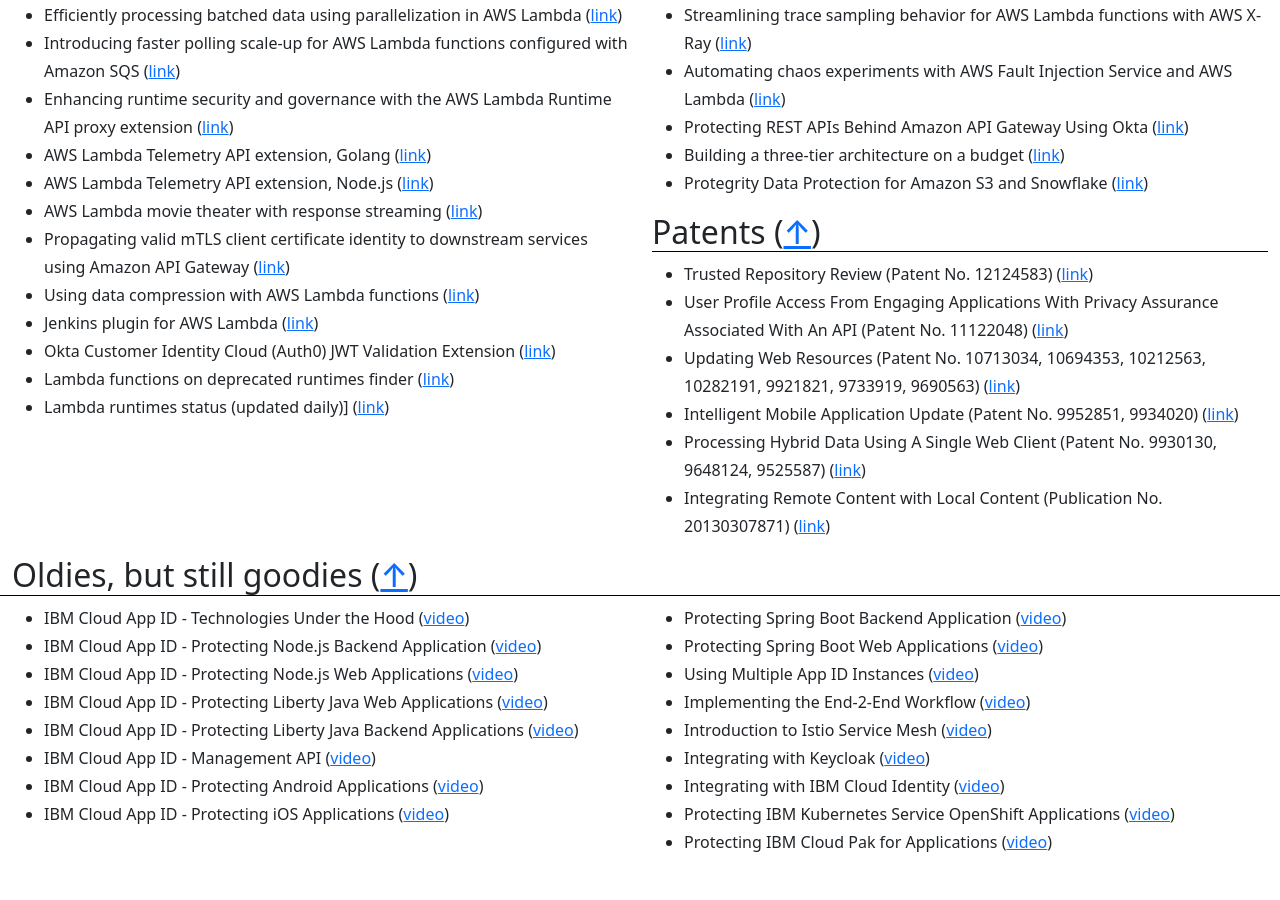
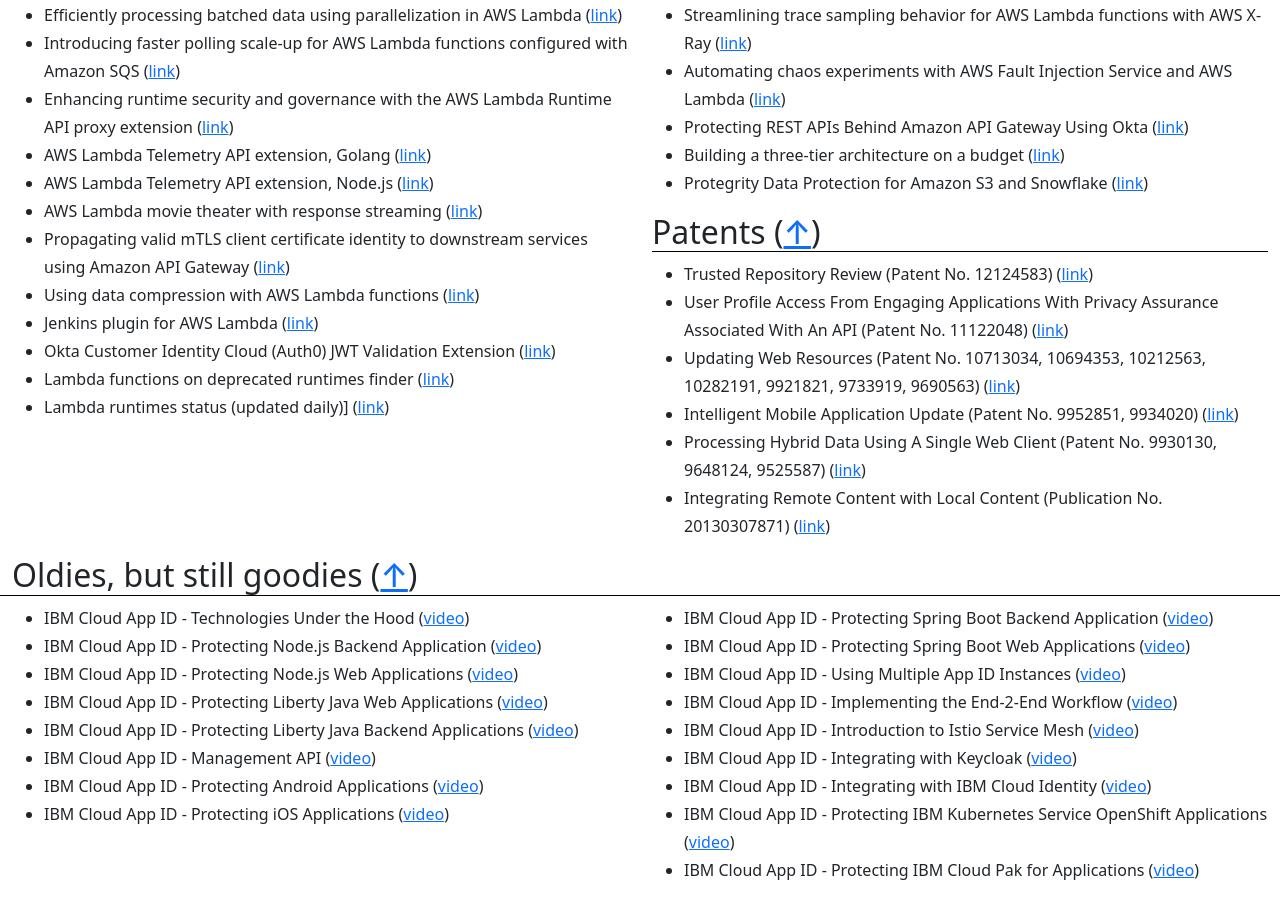
Before and after one commit to aal80/whoami, a Jekyll site: the page built from index.md, in a window 1280 px wide and 900 px high, scrolled down 1808 px. Built offline with Jekyll 4.4.1, drawn with Linux system fonts in a browser that asks for light colours; before the commit the page ends 2680 px from its top, so only the background shows below that.

Commit message:
Update oldies2.md

```diff
--- a/_includes/oldies2.md
+++ b/_includes/oldies2.md
@@ -1,9 +1,9 @@
-- Protecting Spring Boot Backend Application ([video](https://youtu.be/roQ4mKJBOqg))
-- Protecting Spring Boot Web Applications ([video](https://youtu.be/EZWl1ij3dAE))
-- Using Multiple App ID Instances ([video](https://youtu.be/eBja7PuJKzg))
-- Implementing the End-2-End Workflow ([video](https://youtu.be/tBOFG4-DQbg))
-- Introduction to Istio Service Mesh ([video](https://youtu.be/DCZkebv3VxA))
-- Integrating with Keycloak ([video](https://youtu.be/DOVlmNp4g-c))
-- Integrating with IBM Cloud Identity ([video](https://youtu.be/iXapdpVgycA))
-- Protecting IBM Kubernetes Service OpenShift Applications ([video](https://youtu.be/sqGS7naTkoU))
-- Protecting IBM Cloud Pak for Applications ([video](https://youtu.be/Z51gAlDJmRk))
+- IBM Cloud App ID - Protecting Spring Boot Backend Application ([video](https://youtu.be/roQ4mKJBOqg))
+- IBM Cloud App ID - Protecting Spring Boot Web Applications ([video](https://youtu.be/EZWl1ij3dAE))
+- IBM Cloud App ID - Using Multiple App ID Instances ([video](https://youtu.be/eBja7PuJKzg))
+- IBM Cloud App ID - Implementing the End-2-End Workflow ([video](https://youtu.be/tBOFG4-DQbg))
+- IBM Cloud App ID - Introduction to Istio Service Mesh ([video](https://youtu.be/DCZkebv3VxA))
+- IBM Cloud App ID - Integrating with Keycloak ([video](https://youtu.be/DOVlmNp4g-c))
+- IBM Cloud App ID - Integrating with IBM Cloud Identity ([video](https://youtu.be/iXapdpVgycA))
+- IBM Cloud App ID - Protecting IBM Kubernetes Service OpenShift Applications ([video](https://youtu.be/sqGS7naTkoU))
+- IBM Cloud App ID - Protecting IBM Cloud Pak for Applications ([video](https://youtu.be/Z51gAlDJmRk))
```
